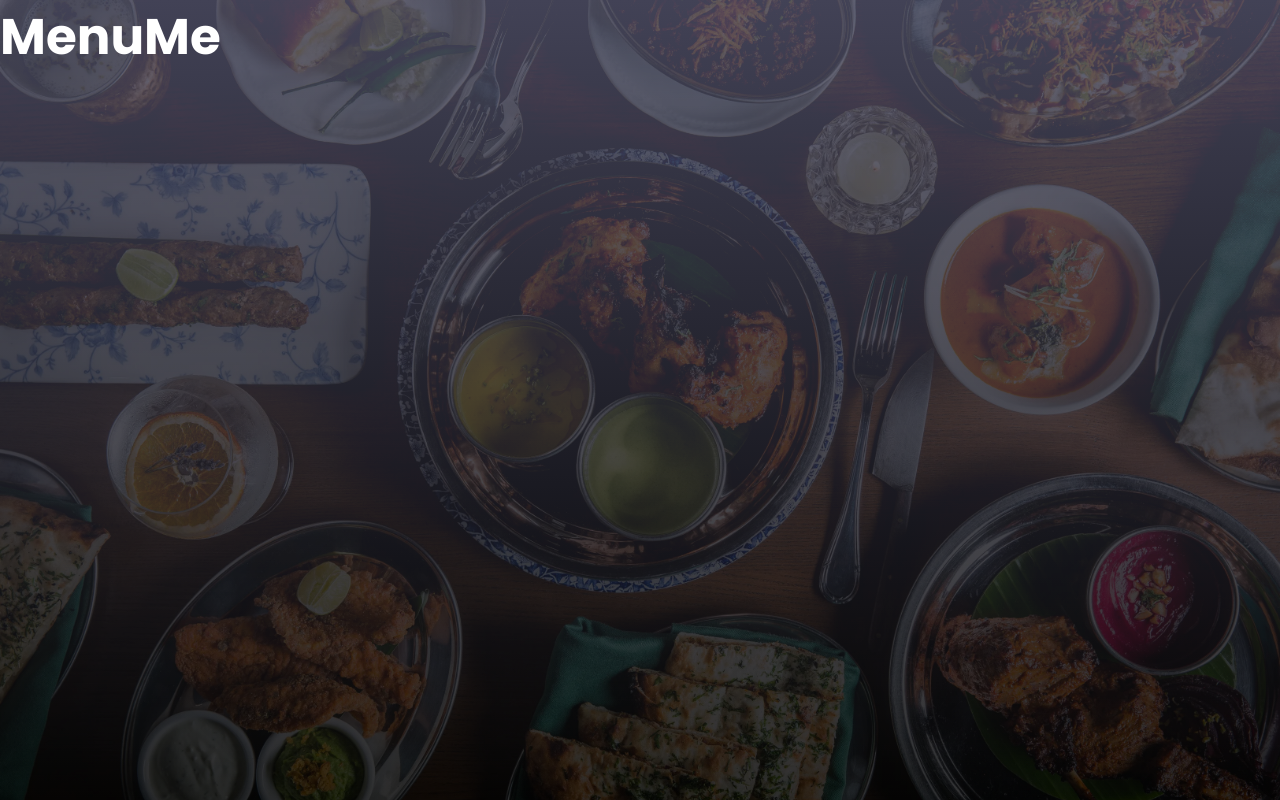
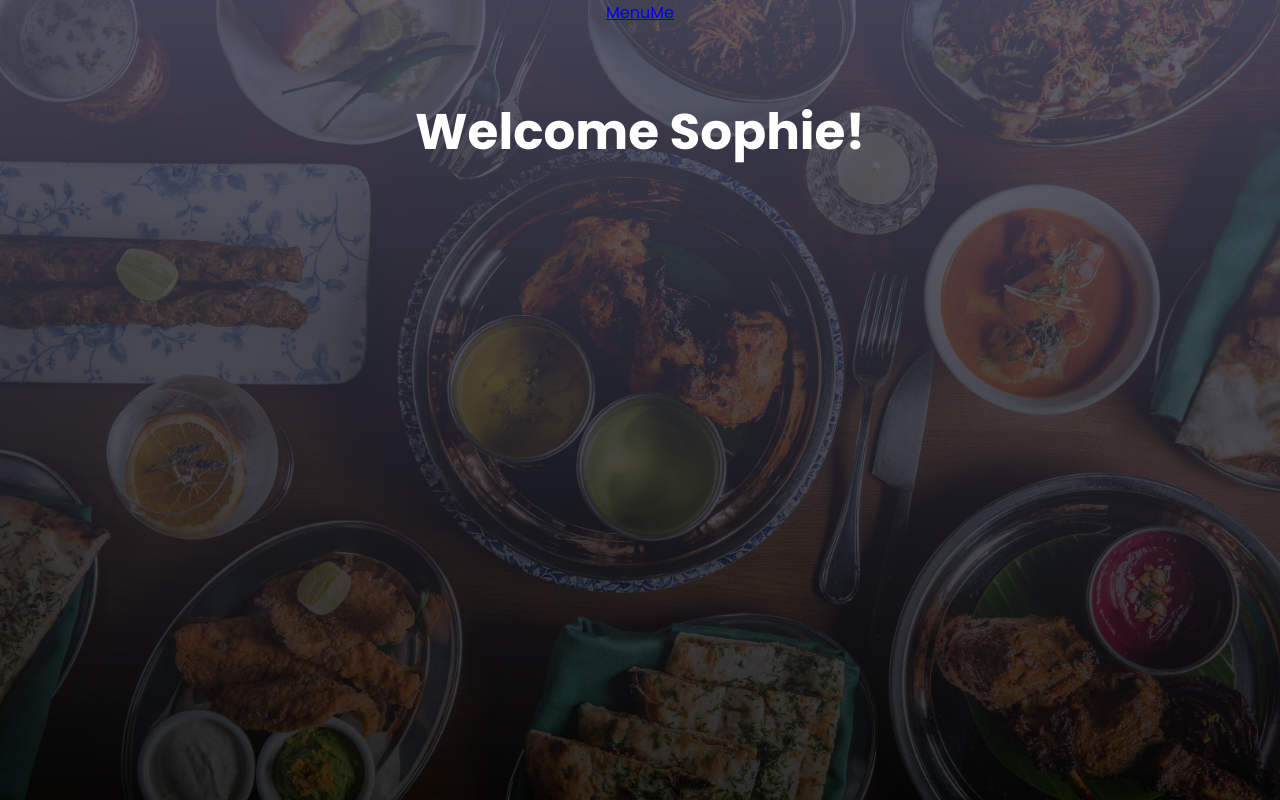
Before and after one commit to sophie-akesson/menume-frontend, a Next.js app: page / in a window 1280 px wide. Built offline with nearby package versions, Linux system fonts and the light colour scheme.

Commit message:
7-Add start page and page wrapper for future pages (#5)
* Add start page and page wrapper for future pages

* Add props to export

* Styling fixes

```diff
--- /dev/null
+++ b/src/components/Menu/Menu.tsx
@@ -0,0 +1,7 @@
+import { MenuProps } from './types';
+
+const Menu = ({ name }: MenuProps) => {
+  return <h1>Welcome {name}!</h1>;
+};
+
+export default Menu;
--- /dev/null
+++ b/src/components/Menu/index.ts
@@ -0,0 +1,5 @@
+import Menu from './Menu';
+
+export type { MenuProps } from './types';
+
+export default Menu;
--- /dev/null
+++ b/src/components/Menu/types.ts
@@ -0,0 +1,3 @@
+export interface MenuProps {
+  name: string;
+}
--- /dev/null
+++ b/src/components/Wrapper/Wrapper.module.scss
@@ -0,0 +1,12 @@
+.main {
+  display: flex;
+  flex-direction: column;
+  align-items: flex-start;
+  padding: var(--main-padding);
+  width: 100%;
+
+  @media (min-width: 768px) {
+    width: 46.25rem;
+    align-items: center;
+  }
+}
--- /dev/null
+++ b/src/components/Wrapper/Wrapper.tsx
@@ -0,0 +1,7 @@
+import styles from './Wrapper.module.scss';
+
+const Wrapper = ({ children }) => (
+  <main className={styles.main}>{children}</main>
+);
+
+export default Wrapper;
--- /dev/null
+++ b/src/components/Wrapper/index.ts
@@ -0,0 +1,3 @@
+import Wrapper from './Wrapper';
+
+export default Wrapper;
--- /dev/null
+++ b/src/components/menu/index.ts
@@ -0,0 +1,3 @@
+import Menu from './Menu';
+
+export default Menu;
--- a/src/pages/index.tsx
+++ b/src/pages/index.tsx
@@ -1,18 +1,28 @@
 import type { NextPage } from 'next';
 import Head from 'next/head';
+import Wrapper from '@components/Wrapper';
+import Menu from '@components/Menu';
+import Link from 'next/link';
 
 const Home: NextPage = () => {
   return (
     <>
       <Head>
-        <title>Create Next App</title>
-        <meta name='description' content='Generated by create next app' />
+        <title>MenuMe - Home</title>
+        <meta
+          name='description'
+          content='Fill in your favouriite recipes and get your weekly menu.'
+        />
         <link rel='icon' href='/favicon.ico' />
       </Head>
-
-      <main>
-        <h1>MenuMe</h1>
-      </main>
+      <header>
+        <Link href='/'>
+          <a>MenuMe</a>
+        </Link>
+      </header>
+      <Wrapper>
+        <Menu name={'Sophie'} />
+      </Wrapper>
     </>
   );
 };
--- a/src/styles/global.scss
+++ b/src/styles/global.scss
@@ -20,6 +20,7 @@ body {
 #__next {
   display: flex;
   flex-direction: column;
+  align-items: center;
   min-height: 100vh;
 }
 
--- a/tsconfig.json
+++ b/tsconfig.json
@@ -4,6 +4,9 @@
     "paths": {
       "@assets/*": [
         "src/assets/*"
+      ],
+      "@components/*": [
+        "src/components/*"
       ],
       "@styles/*": [
         "src/styles/*"
```
